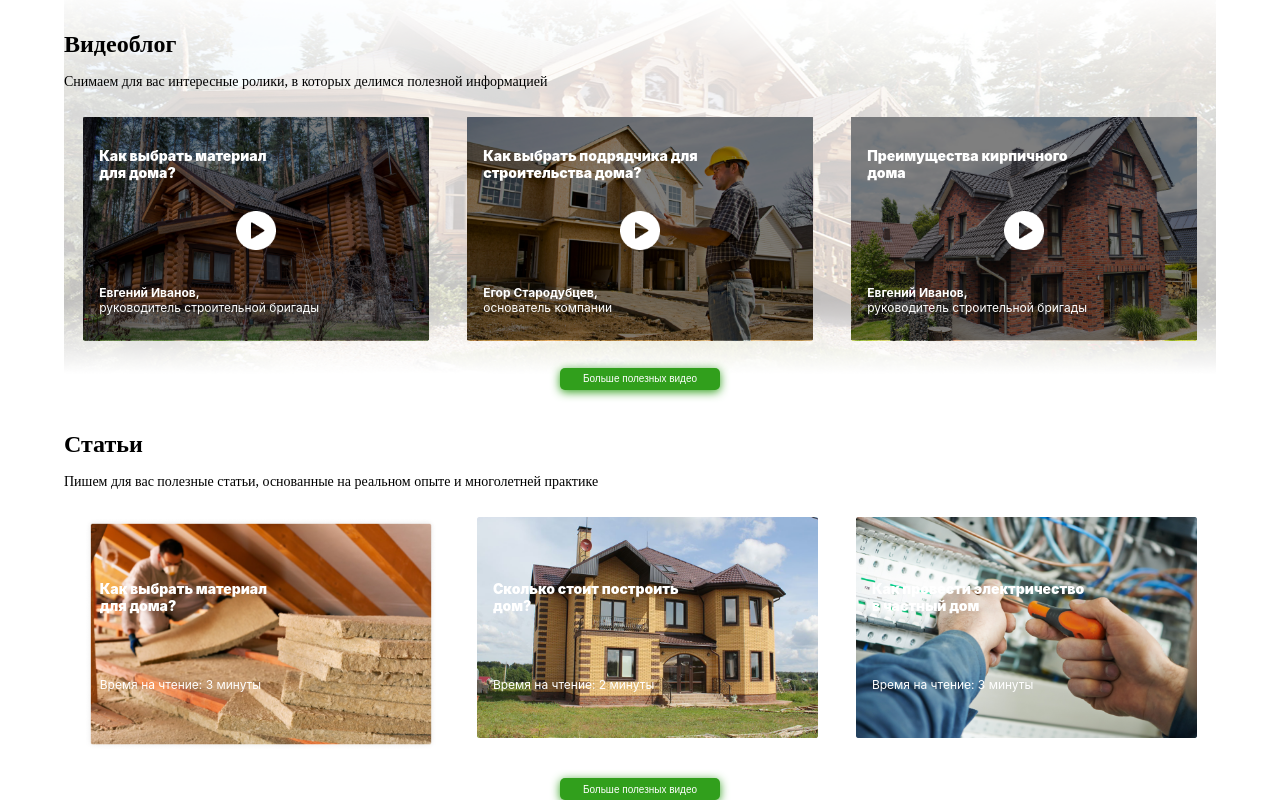
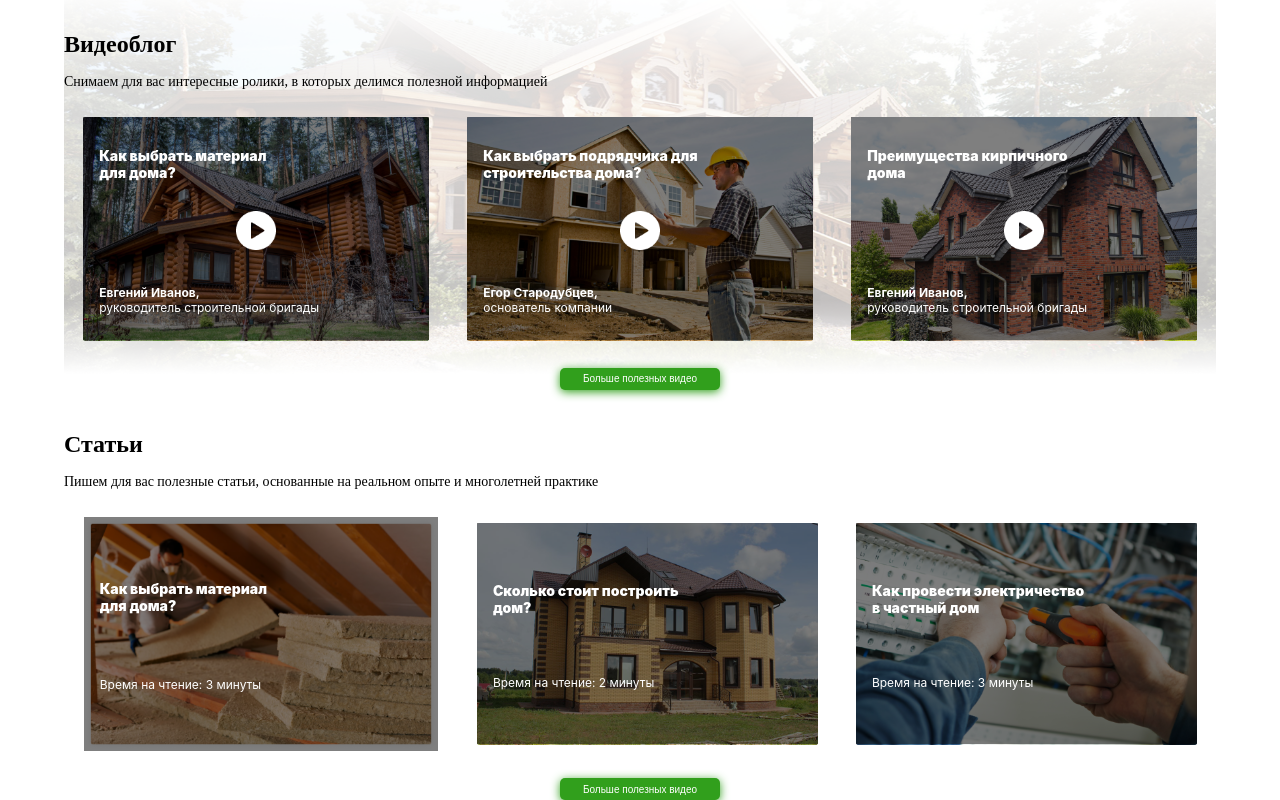
Before and after one commit to bubandrei/ARMainPage, a React (Create React App) app in the folder armp/: page / in a window 1280 px wide. Shown: the part 1002-1802 px from the top of the page. Built offline with nearby package versions, Linux system fonts and the light colour scheme.

Commit message:
fix for tomorrow

```diff
--- a/armp/src/components/articl/Article.css
+++ b/armp/src/components/articl/Article.css
@@ -18,18 +18,19 @@
   .fotoBlog2 {
     display: flex;
     text-align: center;
+    align-items: center;
   }
   .styleFoto2 {
     width: 90%;
   }
   .blackFoto2:after {
-    /* content: "";
+    content: "";
     width: 90%;
     height: 98%;
     position: absolute;
     top: 0px;
     left: 5%;
-    background-color: rgba(0, 0, 0, 0.5); */
+    background-color: rgba(0, 0, 0, 0.5);
   }
   .btnArt {
     background-color: #319f1c;
--- a/armp/src/components/articl/Article.jsx
+++ b/armp/src/components/articl/Article.jsx
@@ -46,8 +46,6 @@ const Article = () => {
             <div className="footText2">Время на чтение: 3 минуты</div>
           </div>
         </div>
-        <div></div>
-        <div></div>
       </div>
       <div className="blockforbtn2">
         <button className="btnArt">Больше полезных видео</button>
```
